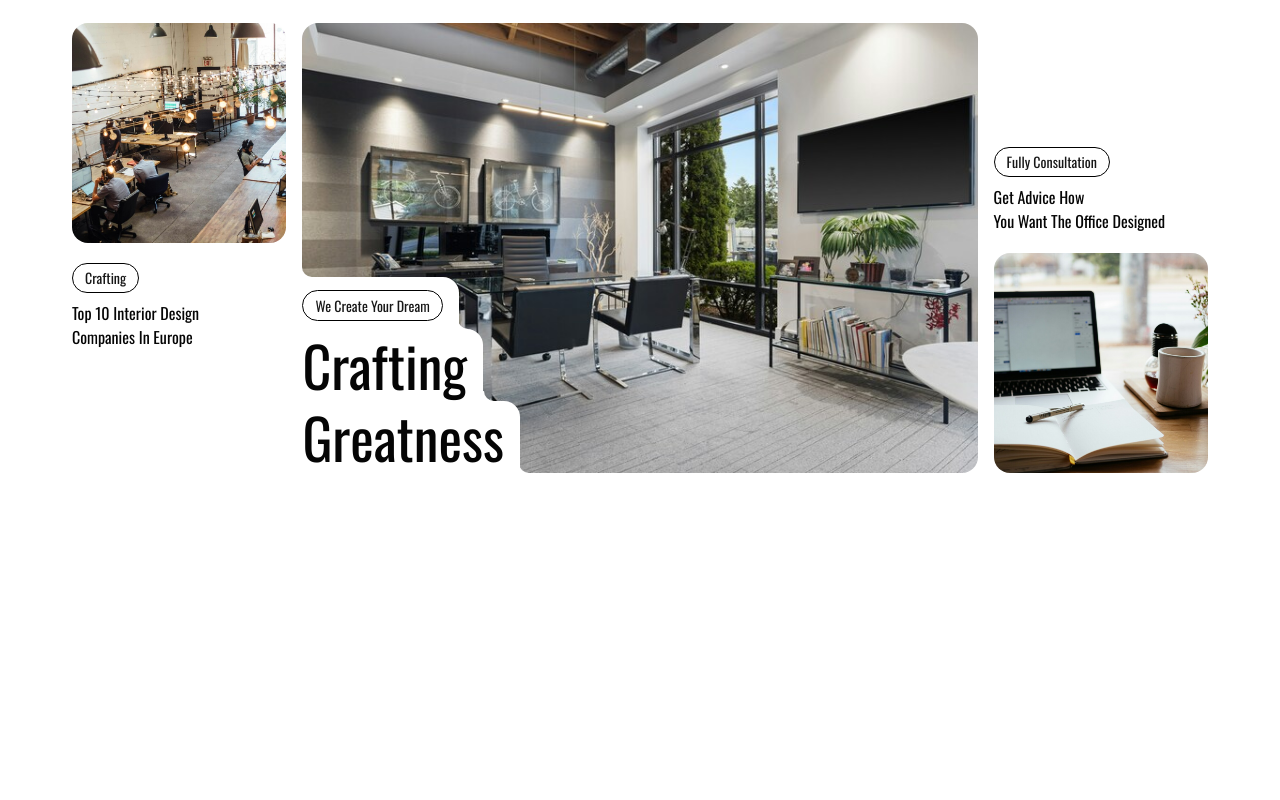
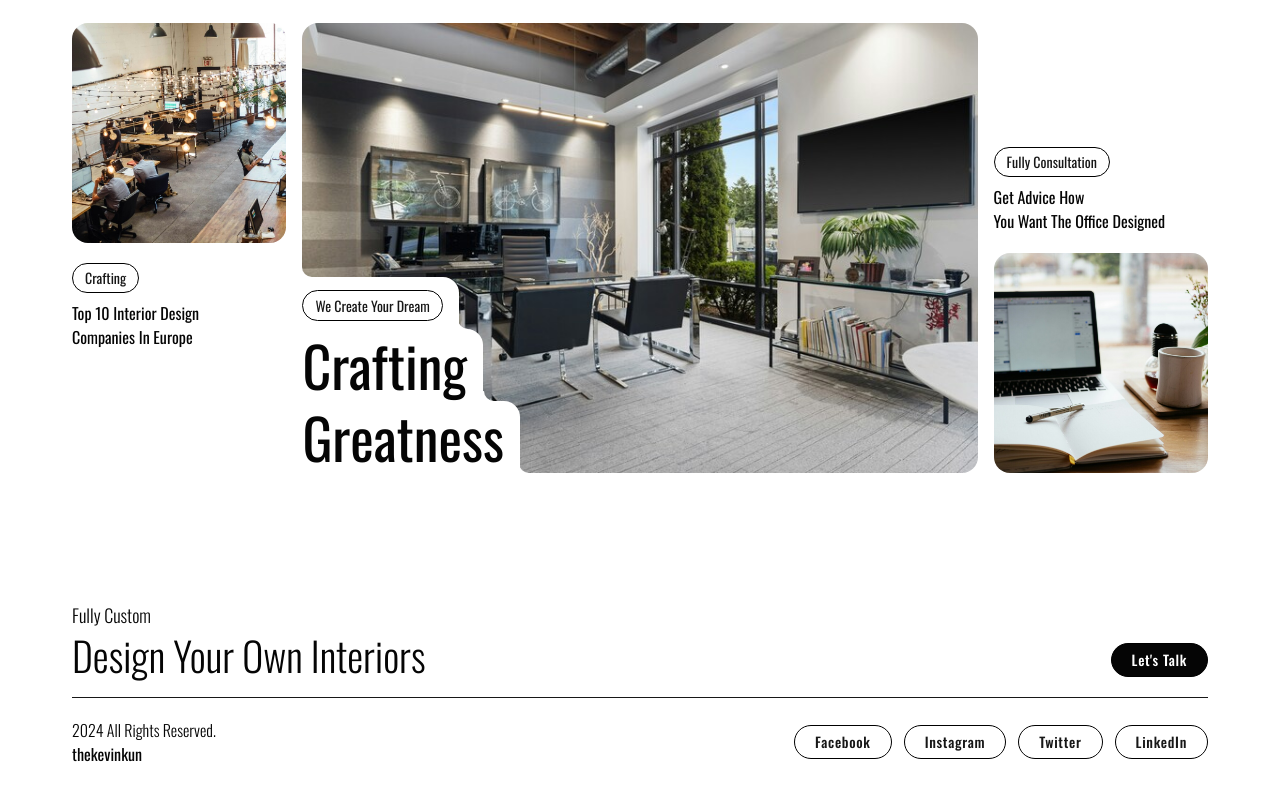
Before and after one commit to thekevinkun/office-interior, a React (Vite) app: page / in a window 1280 px wide. Shown: the part 2090-2890 px from the top of the page. Before the commit the page ends 2627 px from the top, so only its background shows below. Built offline with nearby package versions, Linux system fonts and the light colour scheme.

Commit message:
Added Footer

```diff
--- a/src/App.jsx
+++ b/src/App.jsx
@@ -10,7 +10,7 @@ function App() {
         <Crafts />
         <Blog />
       </main>
-      {/* <Footer /> */}
+      <Footer />
     </div>
   );
 }
--- a/src/components/Button.jsx
+++ b/src/components/Button.jsx
@@ -1,13 +1,21 @@
-const Button = ({ id, className, childClass, onClick, children }) => {
+const Button = ({ id, className, childClass, href, onClick, children }) => {
   const classes = `button relative inline-flex items-center justify-center
     ${className || ""}`;
   const spanClasses = `relative z-10 ${childClass || ""}`;
 
-  return (
-    <button id={id} className={classes} onClick={onClick}>
+  const renderButton = () => (
+    <button className={classes} onClick={onClick}>
       <span className={spanClasses}>{children}</span>
     </button>
   );
+
+  const renderLink = () => (
+    <a href={href} target="_blank" className={classes}>
+      <span className={spanClasses}>{children}</span>
+    </a>
+  );
+
+  return href ? renderLink() : renderButton();
 };
 
 export default Button;
--- a/src/sections/Footer.jsx
+++ b/src/sections/Footer.jsx
@@ -1,5 +1,70 @@
+import { Button } from "../components";
+
 const Footer = () => {
-  return <footer>Footer</footer>;
+  return (
+    <footer id="footer" className="section__y">
+      <div className="pb-4 sm:pb-5 w-full flex items-end justify-between">
+        <div className="flex flex-col gap-1">
+          <p className="text-sm sm:text-base lg:text-lg">Fully Custom</p>
+          <h3 className="capitalize text-[1.45rem] leading[1.75rem] sm:text-[2rem] sm:leading-[2.25rem] lg:text-[2.5rem] lg:leading-[2.75rem]">
+            Design your own interiors
+          </h3>
+        </div>
+
+        <div>
+          <Button
+            className="text-xs sm:text-sm font-medium text-white bg-black-1 border border-black rounded-full py-1 px-3 xs:py-[6px] xs:px-5
+              hover:bg-transparent hover:text-black-1 transitions-[background-color,colors] duration-300"
+          >
+            Let's Talk
+          </Button>
+        </div>
+      </div>
+
+      <div className="pt-4 sm:pt-5 w-full flex flex-wrap gap-5 sm:gap-0 justify-center sm:justify-between border-t border-black-2">
+        <div className="text-center sm:text-start">
+          <p className="capitalize text-sm md:text-base">
+            2024 All rights reserved.
+          </p>
+          <p className="font-normal text-sm md:text-base">thekevinkun</p>
+        </div>
+
+        <div className="flex items-center gap-2 md:gap-3">
+          <Button
+            className="text-xs md:text-sm font-medium border border-black rounded-full py-1 px-3 xs:py-[6px] xs:px-5
+              hover:bg-black-1 hover:text-white transitions-[background-color,colors] duration-300"
+            href="https://www.facebook.com/"
+          >
+            Facebook
+          </Button>
+
+          <Button
+            className="text-xs md:text-sm font-medium border border-black rounded-full py-1 px-3 xs:py-[6px] xs:px-5
+              hover:bg-black-1 hover:text-white transitions-[background-color,colors] duration-300"
+            href="https://www.instagram.com/"
+          >
+            Instagram
+          </Button>
+
+          <Button
+            className="text-xs md:text-sm font-medium border border-black rounded-full py-1 px-3 xs:py-[6px] xs:px-5
+              hover:bg-black-1 hover:text-white transitions-[background-color,colors] duration-300"
+            href="https://www.twitter.com/"
+          >
+            Twitter
+          </Button>
+
+          <Button
+            className="text-xs md:text-sm font-medium border border-black rounded-full py-1 px-3 xs:py-[6px] xs:px-5
+              hover:bg-black-1 hover:text-white transitions-[background-color] duration-300"
+            href="https://www.linkedin.com/"
+          >
+            LinkedIn
+          </Button>
+        </div>
+      </div>
+    </footer>
+  );
 };
 
 export default Footer;
```
